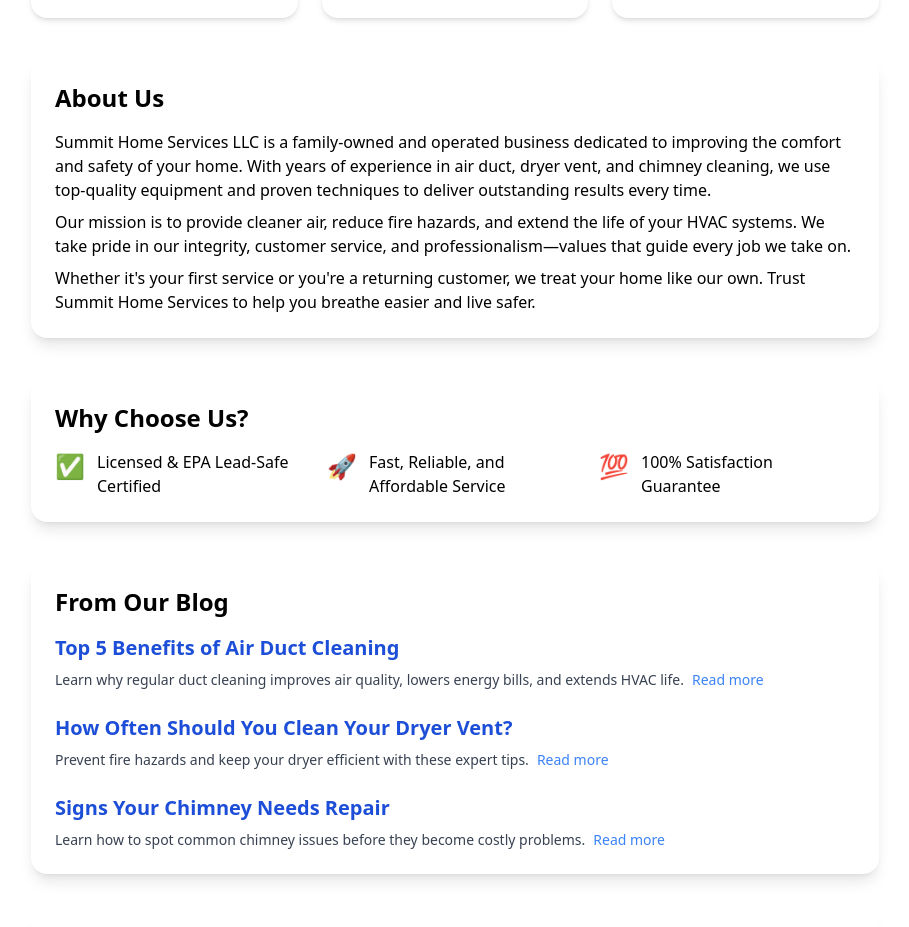
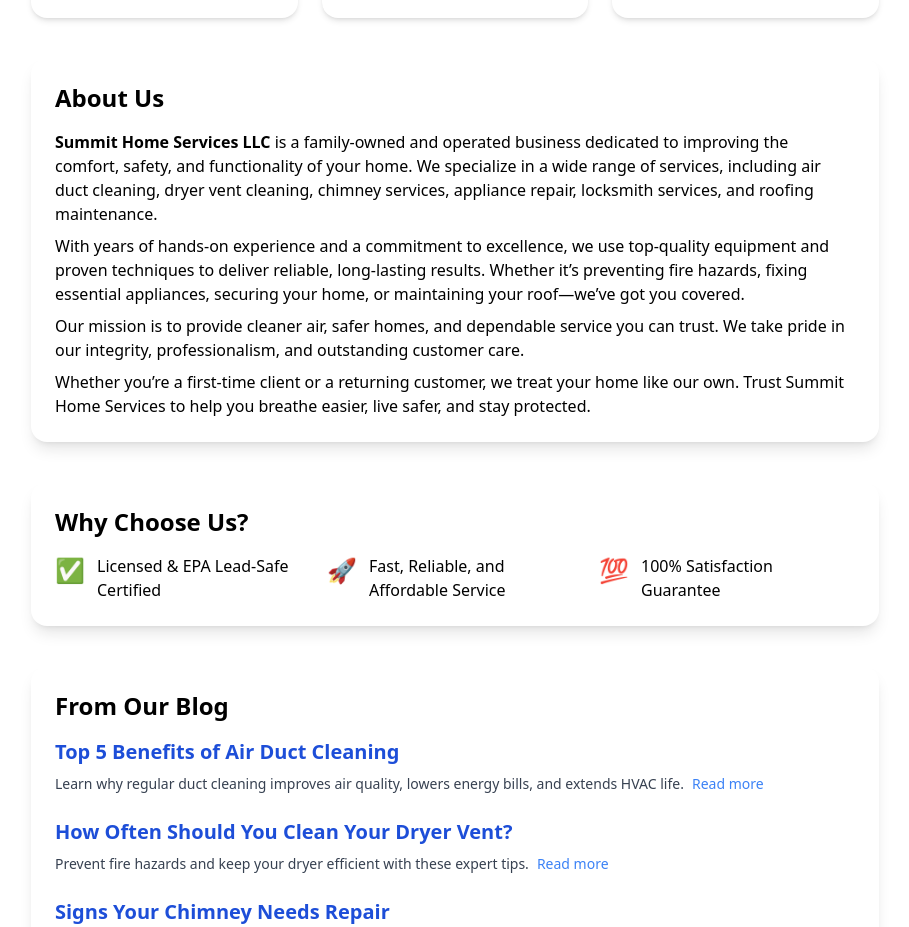
Before and after one commit to eyalg535/SUMMIT_FINAL, a Next.js app in the folder summit-final-site/: page / in a window 1280 px wide. Shown: the part 1160-2087 px from the top of the page, without its empty margins (185-1094 px from the left). Built offline with nearby package versions, Linux system fonts and the light colour scheme.

Commit message:
Update index.js

```diff
--- a/summit-final-site/pages/index.js
+++ b/summit-final-site/pages/index.js
@@ -182,11 +182,20 @@
 
         <div id="about" className="relative -top-28 h-0" aria-hidden="true"></div>
         <section id="about" className="bg-white p-6 shadow-lg rounded-2xl mb-10">
-          <h2 className="text-2xl font-bold mb-4">About Us</h2>
-          <p className="mb-2">Summit Home Services LLC is a family-owned and operated business dedicated to improving the comfort and safety of your home. With years of experience in air duct, dryer vent, and chimney cleaning, we use top-quality equipment and proven techniques to deliver outstanding results every time.</p>
-          <p className="mb-2">Our mission is to provide cleaner air, reduce fire hazards, and extend the life of your HVAC systems. We take pride in our integrity, customer service, and professionalism—values that guide every job we take on.</p>
-          <p>Whether it's your first service or you're a returning customer, we treat your home like our own. Trust Summit Home Services to help you breathe easier and live safer.</p>
-        </section>
+  <h2 className="text-2xl font-bold mb-4">About Us</h2>
+  <p className="mb-2">
+    <strong>Summit Home Services LLC</strong> is a family-owned and operated business dedicated to improving the comfort, safety, and functionality of your home. We specialize in a wide range of services, including air duct cleaning, dryer vent cleaning, chimney services, appliance repair, locksmith services, and roofing maintenance.
+  </p>
+  <p className="mb-2">
+    With years of hands-on experience and a commitment to excellence, we use top-quality equipment and proven techniques to deliver reliable, long-lasting results. Whether it’s preventing fire hazards, fixing essential appliances, securing your home, or maintaining your roof—we’ve got you covered.
+  </p>
+  <p className="mb-2">
+    Our mission is to provide cleaner air, safer homes, and dependable service you can trust. We take pride in our integrity, professionalism, and outstanding customer care.
+  </p>
+  <p>
+    Whether you’re a first-time client or a returning customer, we treat your home like our own. Trust Summit Home Services to help you breathe easier, live safer, and stay protected.
+  </p>
+</section>
 
                   <div id="why-us" className="relative -top-28 h-0" aria-hidden="true"></div>
       <section id="why-us" className="bg-white p-6 shadow-lg rounded-2xl mb-10">
```
